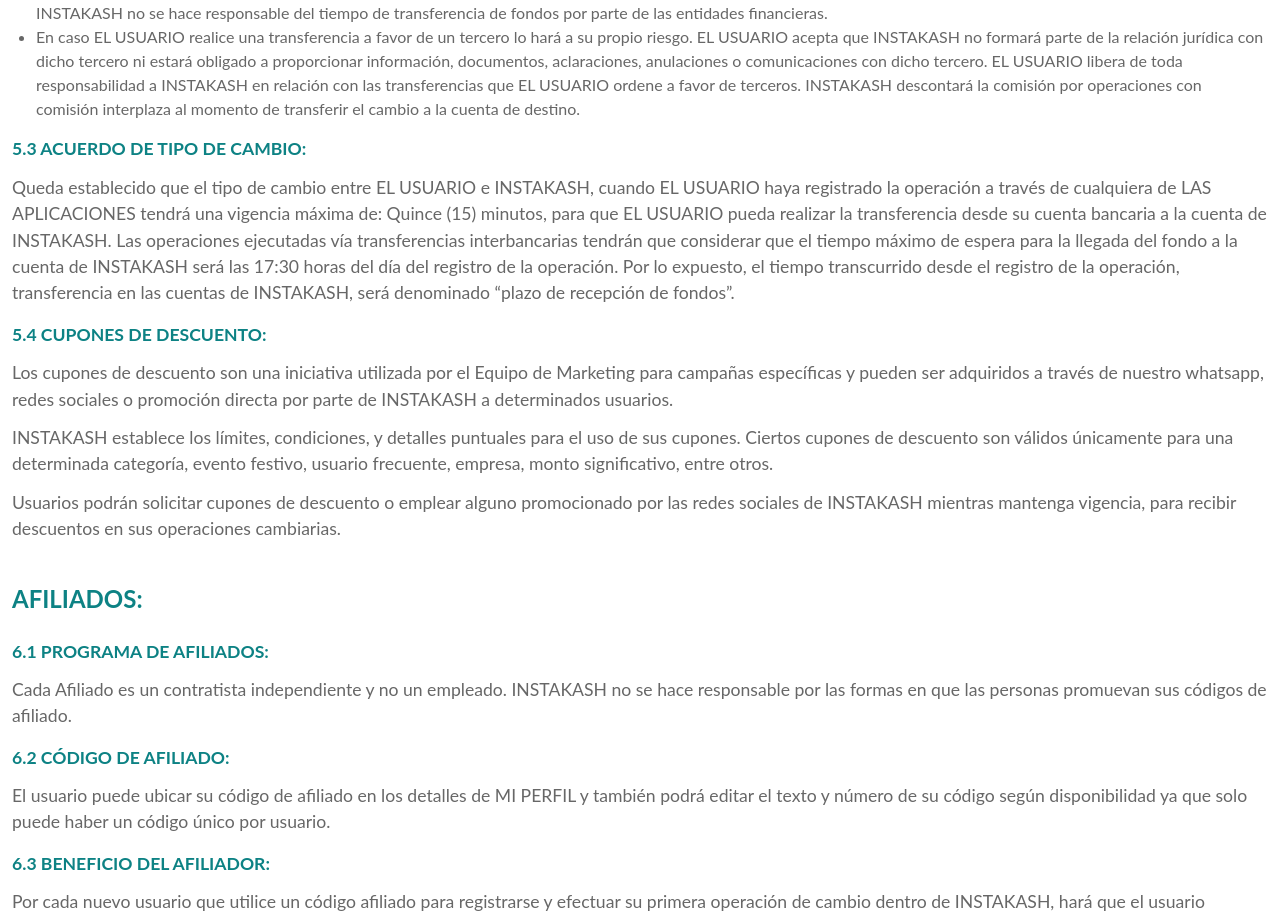
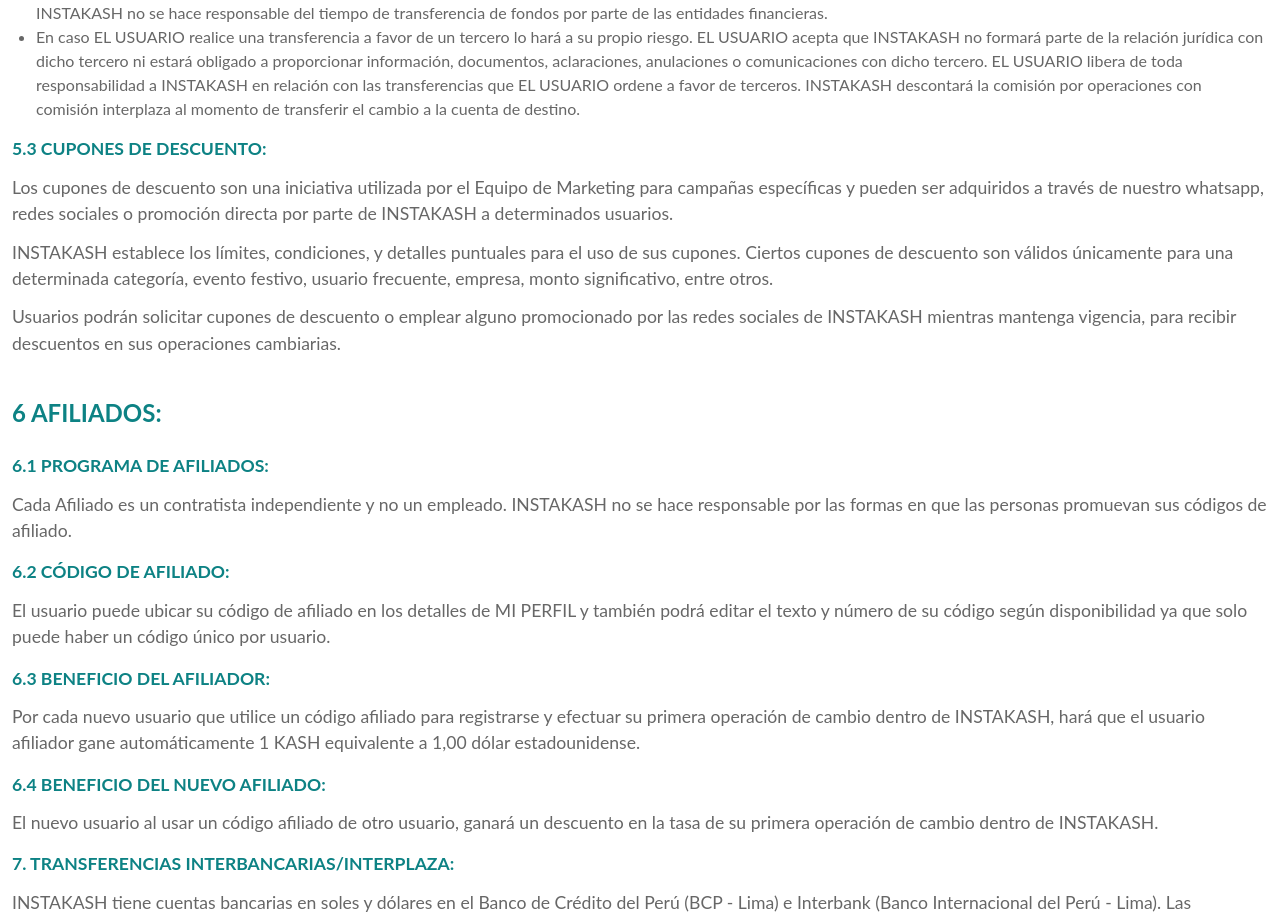
Before and after one commit to instakashnet/frontend-landing, a Next.js app: page /terminos-y-condiciones in a window 1280 px wide. Shown: the part 3681-4601 px from the top of the page. Built offline with nearby package versions, Linux system fonts and the light colour scheme.

Commit message:
new terms and services

```diff
--- a/pages/terminos-y-condiciones.js
+++ b/pages/terminos-y-condiciones.js
@@ -225,18 +225,9 @@
                 </li>
               </ul>
             </li>
+
             <li>
-              <h3>5.3 ACUERDO DE TIPO DE CAMBIO:</h3>
-              <p>
-                Queda establecido que el tipo de cambio entre EL USUARIO e INSTAKASH, cuando EL USUARIO haya registrado la operación a través de cualquiera de LAS APLICACIONES
-                tendrá una vigencia máxima de: Quince (15) minutos, para que EL USUARIO pueda realizar la transferencia desde su cuenta bancaria a la cuenta de INSTAKASH. Las
-                operaciones ejecutadas vía transferencias interbancarias tendrán que considerar que el tiempo máximo de espera para la llegada del fondo a la cuenta de INSTAKASH
-                será las 17:30 horas del día del registro de la operación. Por lo expuesto, el tiempo transcurrido desde el registro de la operación, transferencia en las cuentas
-                de INSTAKASH, será denominado “plazo de recepción de fondos”.
-              </p>
-            </li>
-            <li>
-              <h3>5.4 CUPONES DE DESCUENTO:</h3>
+              <h3>5.3 CUPONES DE DESCUENTO:</h3>
               <p>
                 Los cupones de descuento son una iniciativa utilizada por el Equipo de Marketing para campañas específicas y pueden ser adquiridos a través de nuestro whatsapp,
                 redes sociales o promoción directa por parte de INSTAKASH a determinados usuarios.
@@ -251,7 +242,7 @@
               </p>
             </li>
           </ol>
-          <h3 className="mt-10 mb-6 text-2xl">AFILIADOS:</h3>
+          <h3 className="mt-10 mb-6 text-2xl">6 AFILIADOS:</h3>
           <ol className={styles.legalList}>
             <li>
               <h3>6.1 PROGRAMA DE AFILIADOS:</h3>
```
